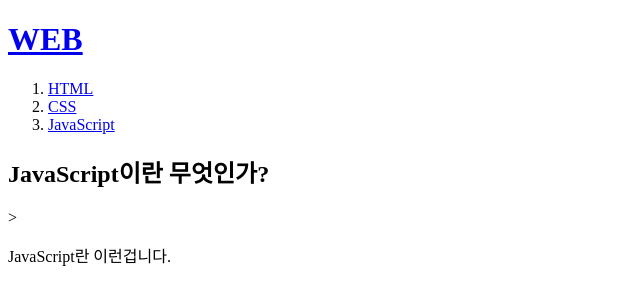
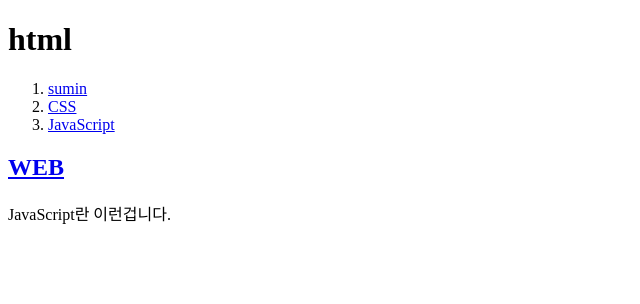
Before and after one commit to cjsrnr1997/1.html, a plain HTML site: page 3.html in a window 1280 px wide. Shown: the whole page, without its empty margins (0-640 px from the left). Drawn offline with Linux system fonts and the light colour scheme.

Commit message:
Add files via upload

```diff
--- a/3.html
+++ b/3.html
@@ -6,13 +6,14 @@
 </head>
 
 <body>
-  <h1> <a href="index.html">WEB</a></h1>
-<ol>
-  <li> <a href="1.html">HTML</a></li>
-  <li> <a href="2.html">CSS</a></li>
-  <li> <a href="3.html">JavaScript</a></li>
-</ol>
-<h2>JavaScript이란 무엇인가?</h2 <a href="">>
+  <h1>html</h1>
+  <ol>
+    <li> <a href="1.html">sumin</a></li>
+    <li> <a href="2.html">CSS</a></li>
+    <li> <a href="3.html">JavaScript</a></li>
+
+  </ol>
+  <h2> <a href="index.html">WEB</a></h2>
 <p>JavaScript란 이런겁니다.
 </p>
 </body>
```
Also changed, not shown: 1.html (+5 -2 lines), 2.html (+8 -6 lines).
